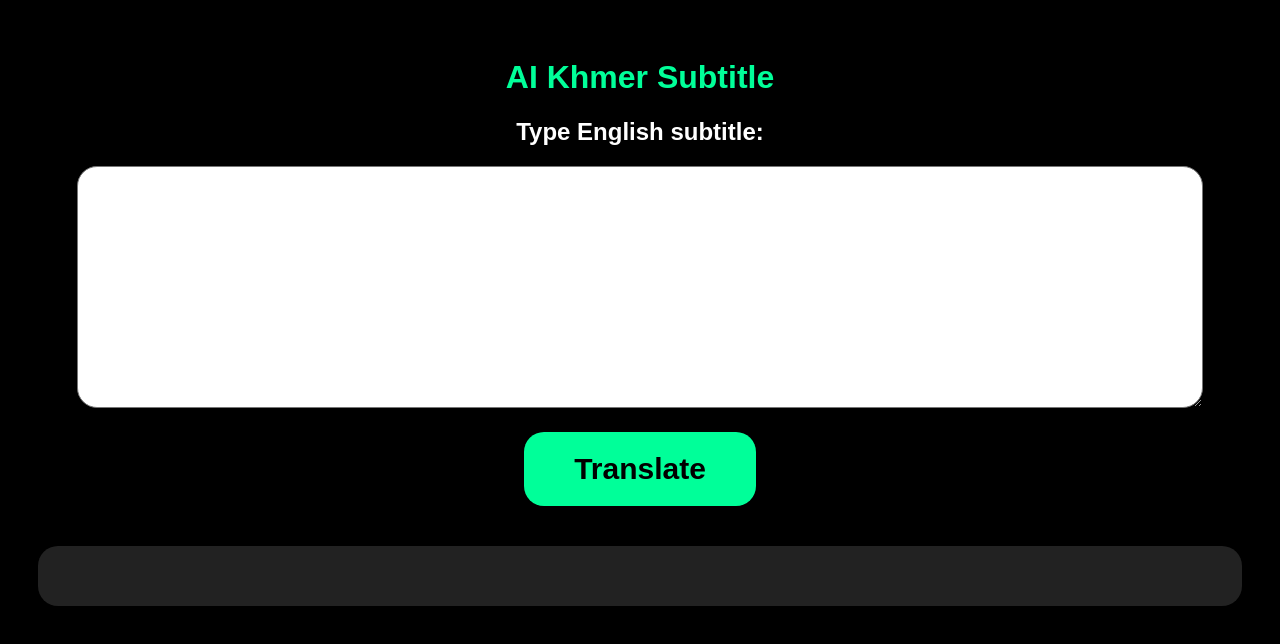
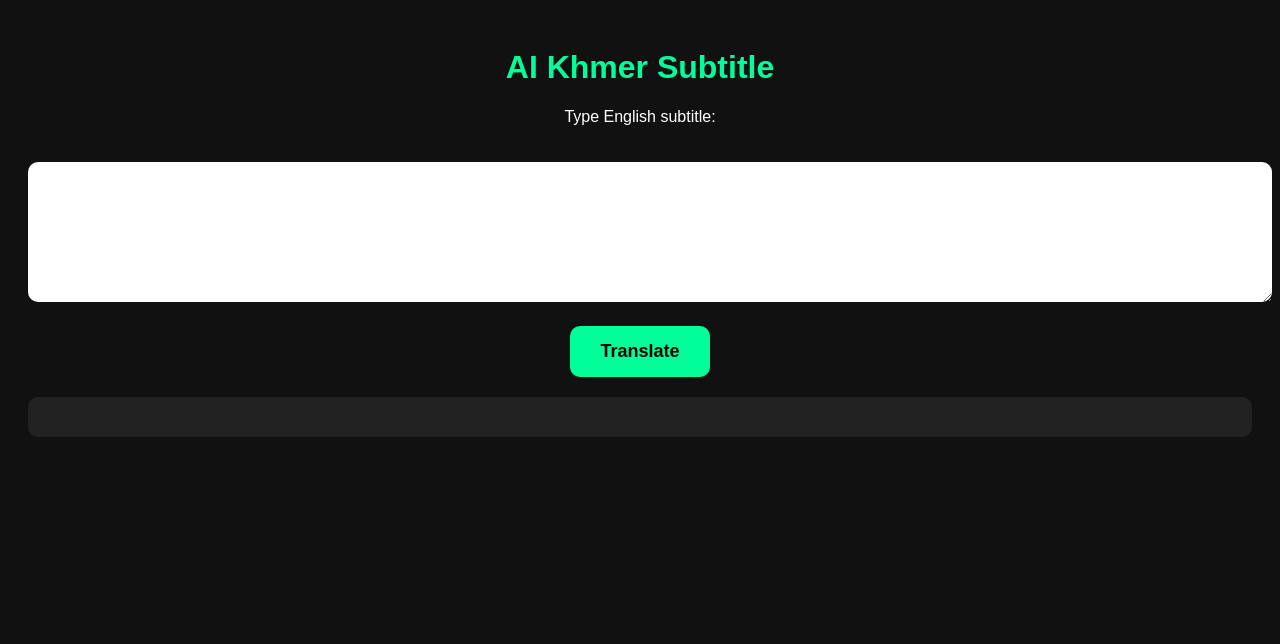
Before and after one commit to nakforver/ai-subtitle, a website: page public/index.html in a window 1280 px wide. Drawn offline with Linux system fonts and the light colour scheme.

Commit message:
Refactor index.html for better layout and styling
Updated styling and structure of the HTML page for improved layout and user experience.

```diff
--- a/public/index.html
+++ b/public/index.html
@@ -2,51 +2,55 @@
 <html>
 <head>
   <title>AI Khmer Subtitle</title>
-
+  <meta name="viewport" content="width=device-width, initial-scale=1.0"/>
   <style>
     body{
-      background:black;
+      background:#111;
       color:white;
       font-family:Arial;
+      padding:20px;
       text-align:center;
-      padding:30px;
+    }
+
+    h1{
+      color:#00ff99;
     }
 
     textarea{
-      width:90%;
-      height:200px;
-      font-size:28px;
-      border-radius:20px;
-      padding:20px;
+      width:100%;
+      height:120px;
+      margin-top:20px;
+      border:none;
+      border-radius:10px;
+      padding:10px;
+      font-size:16px;
     }
 
     button{
       margin-top:20px;
-      padding:20px 50px;
-      font-size:30px;
+      background:#00ff99;
       border:none;
-      border-radius:20px;
-      background:#00ff99;
+      padding:15px 30px;
+      border-radius:10px;
+      font-size:18px;
       font-weight:bold;
     }
 
     #result{
-      margin-top:40px;
-      font-size:30px;
+      margin-top:20px;
       background:#222;
-      padding:30px;
-      border-radius:20px;
+      padding:20px;
+      border-radius:10px;
     }
   </style>
 </head>
-
 <body>
 
-  <h1 style="color:#00ff99;">AI Khmer Subtitle</h1>
+<h1>AI Khmer Subtitle</h1>
 
-  <h2>Type English subtitle:</h2>
+<p>Type English subtitle:</p>
 
-  <textarea id="input"></textarea>
+<textarea id="text"></textarea>
 
 <br>
 
@@ -55,38 +59,25 @@
 <div id="result"></div>
 
 <script>
-    async function translateText() {
+async function translateText(){
 
-      const text = document.getElementById("input").value;
+  const text = document.getElementById("text").value;
 
-      const resultDiv = document.getElementById("result");
-
-      resultDiv.innerHTML = "Translating...";
-
-      try {
-
-        const response = await fetch("/translate", {
-          method: "POST",
-          headers: {
-            "Content-Type": "application/json"
+  const response = await fetch("/subtitle",{
+    method:"POST",
+    headers:{
+      "Content-Type":"application/json"
     },
-          body: JSON.stringify({
-            text: text
+    body:JSON.stringify({
+      text:text
     })
   });
 
   const data = await response.json();
 
-        resultDiv.innerHTML = `
-          <h2>Khmer Subtitle:</h2>
-          <p>${data.khmer}</p>
-        `;
-
-      } catch (error) {
-
-        resultDiv.innerHTML = "Error translating subtitle";
-
-      }
+  document.getElementById("result").innerHTML =
+    "<h3>Khmer Subtitle:</h3>" +
+    data.khmer;
 }
 </script>
 
```
Lines whose indentation alone changed are shown as unchanged.
